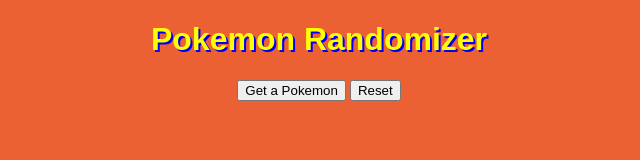
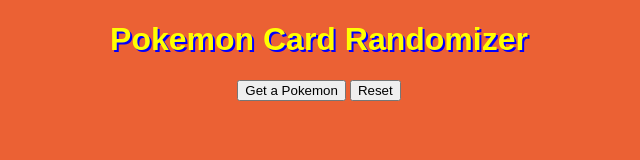
Before and after one commit to ChristianC93/pokemon-randomizer, a plain HTML site: page index.html in a window 1280 px wide. Shown: the whole page, without its empty margins (321-961 px from the left). Drawn offline with Linux system fonts and the light colour scheme; a web font is replaced by a local one.

Commit message:
renamed h1 and created mouseover event

```diff
--- a/index.html
+++ b/index.html
@@ -9,7 +9,7 @@
     <title>Pokemon Randomizer</title>
 </head>
 <body>
-    <h1>Pokemon Randomizer</h1>
+    <h1>Pokemon Card Randomizer</h1>
     <div id="button-container">
         <button id="get-pokemon">Get a Pokemon</button>
         <button id="reset">Reset</button>
```
Also changed, not shown: javascripts/index.js (+4 -4 lines).
